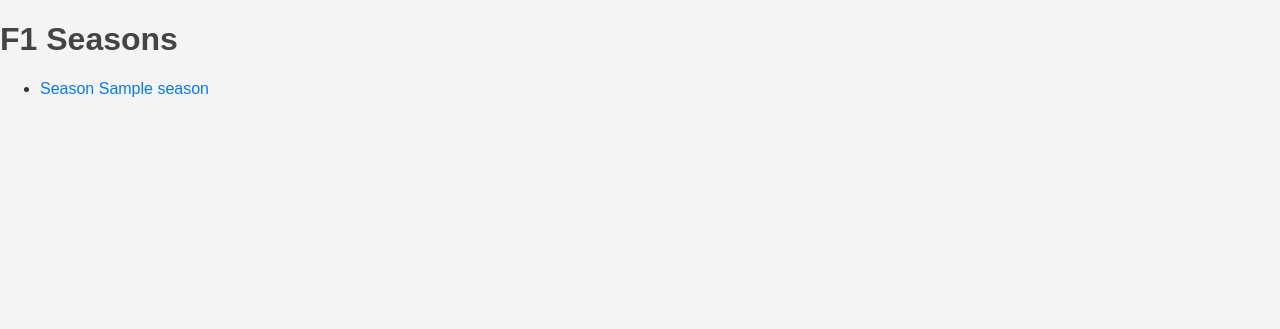
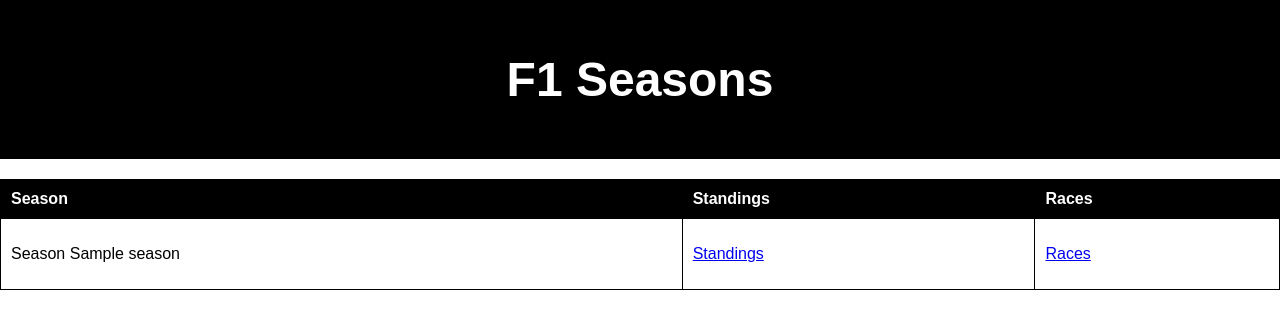
Before and after one commit to gaelrf/published, a Django app: page /seasons/ in a window 1280 px wide. Shown: the top 329 px of the page. Run offline with Django 5.2, Linux system fonts and the light colour scheme; tables that the repository leaves empty hold one stand-in row (values such as "Sample post"); a database or web service that is not in the repository returns one stand-in record (values such as "Sample title"); data that the repository does not hold is empty.

Commit message:
semi-completed

```diff
--- a/app/static/styles.css
+++ b/app/static/styles.css
@@ -1,41 +1,85 @@
+/* General styles */
 body {
     font-family: Arial, sans-serif;
     margin: 0;
     padding: 0;
-    background-color: #f4f4f4;
-    color: #333;
+    background-color: #ffffff;
+    color: #000000;
 }
 
+/* Header styles */
 header {
-    background: #333;
-    color: #fff;
-    padding: 10px 0;
+    background-color: #000000;
+    color: #ffffff;
+    padding: 20px;
+    text-align: center;
+    font-size: 24px;
+    font-weight: bold;
+}
+
+/* Navigation styles */
+nav {
+    background-color: #ff0000;
+    padding: 10px;
     text-align: center;
 }
 
-h1, h2, h3 {
-    color: #444;
+nav a {
+    color: #ffffff;
+    text-decoration: none;
+    margin: 0 15px;
+    font-size: 18px;
+    font-weight: bold;
 }
 
-a {
-    color: #007BFF;
-    text-decoration: none;
-}
-
-a:hover {
+nav a:hover {
     text-decoration: underline;
 }
 
-.container {
-    width: 80%;
-    margin: auto;
-    overflow: hidden;
+/* Button styles */
+button {
+    background-color: #ff0000;
+    color: #ffffff;
+    border: none;
+    padding: 10px 20px;
+    font-size: 16px;
+    cursor: pointer;
+    border-radius: 5px;
 }
 
+button:hover {
+    background-color: #cc0000;
+}
+
+/* Table styles */
+table {
+    width: 100%;
+    border-collapse: collapse;
+    margin: 20px 0;
+}
+
+table th, table td {
+    border: 1px solid #000000;
+    padding: 10px;
+    text-align: left;
+}
+
+table th {
+    background-color: #000000;
+    color: #ffffff;
+}
+
+table tr:nth-child(even) {
+    background-color: #f2f2f2;
+}
+
+/* Footer styles */
 footer {
-    background: #333;
-    color: #fff;
+    background-color: #000000;
+    color: #ffffff;
     text-align: center;
-    padding: 10px 0;
-    margin-top: 20px;
+    padding: 10px;
+    position: fixed;
+    bottom: 0;
+    width: 100%;
 }
--- a/app/templates/circuits.html
+++ b/app/templates/circuits.html
@@ -22,7 +22,7 @@
         <tbody>
             {% for circuit in circuits %}
             <tr>
-                <td>{{ circuit.circuitName }}</td>
+                <td><a href="/circuits/{{ circuit.circuitId }}/races/">{{ circuit.circuitName }}</a></td>
                 <td>{{ circuit.Location.locality }}</td>
                 <td>{{ circuit.Location.country }}</td>
             </tr>
--- a/app/templates/seasons.html
+++ b/app/templates/seasons.html
@@ -9,13 +9,34 @@
     <link rel="stylesheet" type="text/css" href="{% static 'styles.css' %}">
 </head>
 <body>
-    <h1>F1 Seasons</h1>
-    <ul>
-        {% for season in seasons %}
-        <li>
-            <a href="{{ season.season }}" target="_blank">Season {{ season.season }}</a>
-        </li>
-        {% endfor %}
-    </ul>
+    <header>
+        <h1>F1 Seasons</h1>
+    </header>
+    <div class="card">
+        <table>
+            <thead>
+                <tr>
+                    <th>Season</th>
+                    <th>Standings</th>
+                    <th>Races</th>
+                </tr>
+            </thead>
+            <tbody>
+                {% for season in seasons %}
+                <tr>
+                    <td>
+                        <P>Season {{ season.season }}</p>
+                    </td>
+                    <td>
+                        <a href="{{ season.season }}/standings" class="button">Standings</a>
+                    </td>
+                    <td>
+                        <a href="{{ season.season }}/races" class="button">Races</a>
+                    </td>
+                </tr>
+                {% endfor %}
+            </tbody>
+        </table>
+    </div>
 </body>
 </html>
--- a/app/urls.py
+++ b/app/urls.py
@@ -4,6 +4,9 @@ from . import views
 urlpatterns = [
     path('', views.index, name='index'),
     path('seasons/', views.get_seasons, name='get_seasons'),
-    path('seasons/<int:season>/', views.standings, name='standings'),
+    path('seasons/<int:season>/standings', views.standings, name='standings'),
+    path('seasons/<int:season>/races/', views.races, name='season_races'),
     path('circuits/', views.circuits, name='circuits'),
+    path('circuits/<str:circuit_id>/races/', views.circuit_races, name='circuit_races'),
+    path('race_results/<int:season>/<int:round>/', views.race_results, name='race_results'),
 ]
--- a/app/views.py
+++ b/app/views.py
@@ -1,6 +1,7 @@
 from django.shortcuts import render, redirect
 from django.http import HttpResponse, JsonResponse
 import requests
+from datetime import date, datetime
 
 def index(request):
     return render(request, "index.html")
@@ -59,3 +60,49 @@ def standings(request, season):
     }
 
     return render(request, 'standings.html', context)
+
+def races(request, season):
+    url = f"https://api.jolpi.ca/ergast/f1/{season}/races.json?limit=100&offset=0"  # API endpoint for season races
+    response = requests.get(url)  # Perform GET request
+
+    if response.status_code == 200:
+        data = response.json()  # Parse JSON response
+        races = data.get("MRData", {}).get("RaceTable", {}).get("Races", [])
+
+        # Convert race dates to datetime.date objects
+        for race in races:
+            if 'date' in race:
+                race['date'] = datetime.strptime(race['date'], "%Y-%m-%d").date()
+
+        today = date.today()  # Get today's date
+        return render(request, "season_races.html", {"races": races, "season": season, "today": today})
+    else:
+        return render(request, "error.html", {"error": "Error fetching races for the season"})
+
+def circuit_races(request, circuit_id):
+    url = f"https://api.jolpi.ca/ergast/f1/circuits/{circuit_id}/races.json?limit=100&offset=0"  # API endpoint for circuit races
+    response = requests.get(url)  # Perform GET request
+    if response.status_code == 200:
+        data = response.json()  # Parse JSON response
+        races = data.get("MRData", {}).get("RaceTable", {}).get("Races", [])
+
+        # Convert race dates to datetime.date objects
+        for race in races:
+            if 'date' in race:
+                race['date'] = datetime.strptime(race['date'], "%Y-%m-%d").date()
+
+        today = date.today()  # Get today's date
+        return render(request, "circuits_races.html", {"races": races, "circuit_id": circuit_id, "today": today})
+    else:
+        return render(request, "error.html", {"error": "Error fetching races for the circuit"})
+
+def race_results(request, season, round):
+    url = f"https://api.jolpi.ca/ergast/f1/{season}/{round}/results/"
+    response = requests.get(url)
+
+    if response.status_code == 200:
+        data = response.json()
+        race_data = data.get("MRData", {}).get("RaceTable", {}).get("Races", [])[0]  # Extract race data
+        return render(request, "race_results.html", {"race": race_data})
+    else:
+        return render(request, "error.html", {"error": "Failed to fetch race results"})
--- a/published/settings.py
+++ b/published/settings.py
@@ -25,7 +25,7 @@ SECRET_KEY = 'django-insecure-umtpbwfrhwjhjou3*0zyn9)go18^bn1@73z#@y*tv$q^^%iui8
 # SECURITY WARNING: don't run with debug turned on in production!
 DEBUG = True
 
-ALLOWED_HOSTS = ['gaelrf.pythonanywhere.com']
+ALLOWED_HOSTS = ['gaelrf.pythonanywhere.com', 'localhost', '127.0.0.1']
 
 
 # Application definition
```
Also changed, not shown: app/templates/circuits_races.html (added, +43 -0 lines), app/templates/index.html (+6 -4 lines), app/templates/race_results.html (added, +39 -0 lines), app/templates/season_races.html (added, +43 -0 lines).
